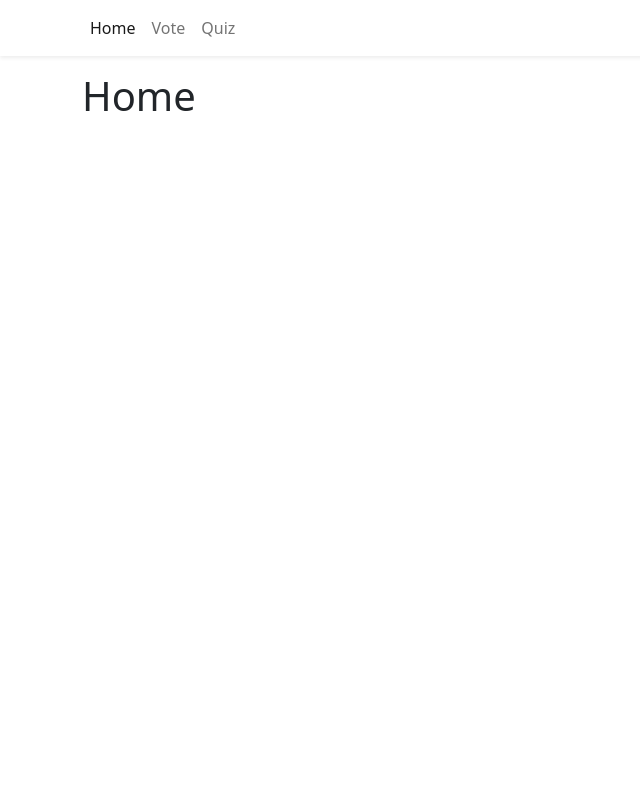
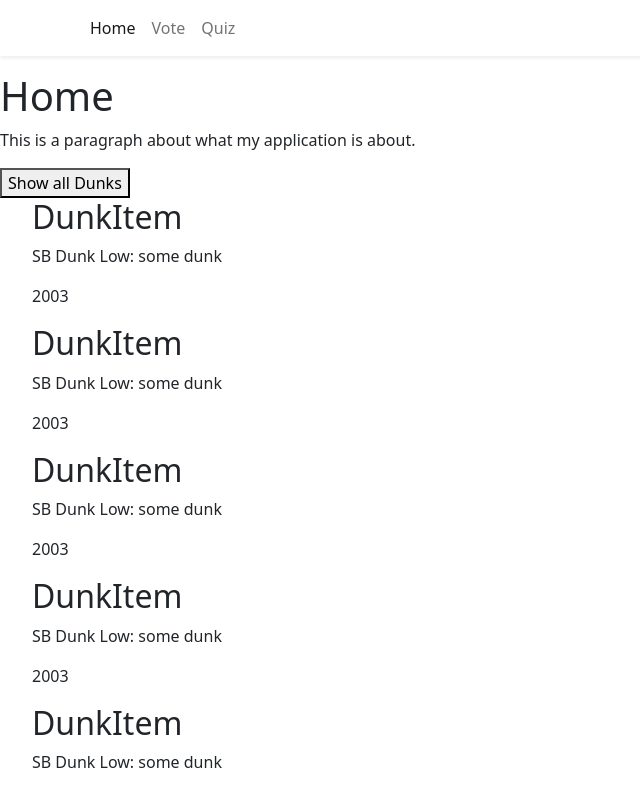
Before and after one commit to andredragacevac/andre_phase-2, a React (Create React App) app: page / in a window 1280 px wide. Shown: the top 794 px of the page, without its empty margins (0-640 px from the left). Built offline with nearby package versions, Linux system fonts and the light colour scheme.

Commit message:
display items on page

```diff
--- a/src/App.js
+++ b/src/App.js
@@ -1,24 +1,19 @@
 import './App.css';
 import { Routes, Route } from "react-router-dom";
-import { Container } from "react-bootstrap"
+import { Container } from "react-bootstrap";
 import Home from './pages/Home';
 import Vote from './pages/Vote';
 import Quiz from './pages/Quiz';
 import Navbar from './components/Navbar';
-
+import dunks from './data/dunks';
 
 function App() {
   return (
-    <>
+    <div>
       <Navbar />
-      <Container className="app-container">
-        <Routes>
-          <Route path="/" element={<Home />} />
-          <Route path="/Vote" element={<Vote />} />
-          <Route path="/Quiz" element={<Quiz />} />
-        </Routes>
-      </Container>
-    </>
+      <Home dunks={dunks}/>
+    </div>
+
   );
 }
 
--- /dev/null
+++ b/src/components/DunkItem.js
@@ -0,0 +1,12 @@
+const DunkItem = ( {silhouette, name, releasedate} ) => {
+    return (
+        <div>
+            <h2>DunkItem</h2>
+            <p>{silhouette}: {name}</p>
+            <p>{releasedate}</p>
+        </div>
+
+    )
+}
+
+export default DunkItem;
--- a/src/components/Navbar.js
+++ b/src/components/Navbar.js
@@ -2,9 +2,9 @@ import { Container, Nav, Navbar as NavbarBs } from "react-bootstrap"
 import { NavLink } from "react-router-dom";
 const Navbar = () => {
     return (
-    <NavbarBs className="Navbar">
+    <NavbarBs sticky="top" className="Navbar">
         <Container>
-            <Nav>
+            <Nav className="me-auto">
                 <Nav.Link to="/" as={NavLink}>
                     Home
                 </Nav.Link>
--- a/src/data/dunks.js
+++ b/src/data/dunks.js
@@ -0,0 +1,113 @@
+const dunks = [
+  {
+    id: 1,
+    silhouette: "SB Dunk Low",
+    name: "some dunk",
+    about: "These are dunks",
+    retailprice: 4,
+    resellprice: 110,
+    releasedate: 2003,
+    likes: 0
+  },
+  {
+    id: 2,
+    silhouette: "SB Dunk Low",
+    name: "some dunk",
+    about: "These are dunks",
+    retailprice: 4,
+    resellprice: 110,
+    releasedate: 2003,
+    likes: 0
+  },
+  {
+    id: 3,
+    silhouette: "SB Dunk Low",
+    name: "some dunk",
+    about: "These are dunks",
+    retailprice: 4,
+    resellprice: 110,
+    releasedate: 2003,
+    likes: 0
+  },
+  {
+    id: 11,
+    silhouette: "SB Dunk Low",
+    name: "some dunk",
+    about: "These are dunks",
+    retailprice: 4,
+    resellprice: 110,
+    releasedate: 2003,
+    likes: 0
+  },
+  {
+    id: 12,
+    silhouette: "SB Dunk Low",
+    name: "some dunk",
+    about: "These are dunks",
+    retailprice: 4,
+    resellprice: 110,
+    releasedate: 2003,
+    likes: 0
+  },
+  {
+    id: 13,
+    silhouette: "SB Dunk Low",
+    name: "some dunk",
+    about: "These are dunks",
+    retailprice: 4,
+    resellprice: 110,
+    releasedate: 2003,
+    likes: 0
+  },
+  {
+    id: 20,
+    silhouette: "SB Dunk Low",
+    name: "some dunk",
+    about: "These are dunks",
+    retailprice: 3,
+    resellprice: 110,
+    releasedate: 2003,
+    likes: 0
+  },
+  {
+    id: 22,
+    silhouette: "SB Dunk Low",
+    name: "some dunk",
+    about: "These are dunks",
+    retailprice: 3,
+    resellprice: 110,
+    releasedate: 2003,
+    likes: 0
+  },
+  {
+    id: 23,
+    silhouette: "SB Dunk Low",
+    name: "some dunk",
+    about: "These are dunks",
+    retailprice: 3,
+    resellprice: 110,
+    releasedate: 2003,
+    likes: 0
+  },
+  {
+    id: 24,
+    silhouette: "SB Dunk Low",
+    name: "some dunk",
+    about: "These are dunks",
+    retailprice: 4,
+    resellprice: 110,
+    releasedate: 2003,
+    likes: 0
+  },
+  {
+    id: 25,
+    silhouette: "SB Dunk Low",
+    name: "some dunk",
+    about: "These are dunks",
+    retailprice: 4,
+    resellprice: 110,
+    releasedate: 2003,
+    likes: 0
+  },
+];
+export default dunks;
--- a/src/pages/Home.js
+++ b/src/pages/Home.js
@@ -1,6 +1,17 @@
-const Home =() => {
+import DunkItem from "../components/DunkItem";
+const Home =({dunks}) => {
+const DunkItems = dunks.map((dunk) => {
+    return <DunkItem key={dunk.id} {...dunk}/>
+})
+
     return(
-        <h1>Home</h1>
+        <div>
+            <h1>Home</h1>
+            <p>This is a paragraph about what my application is about. </p>
+            <button>Show all Dunks</button>
+            <ul>{DunkItems} </ul>
+        </div>
+
     )
 }
 export default Home;
```
Also changed, not shown: src/data/dunks.json (deleted).
